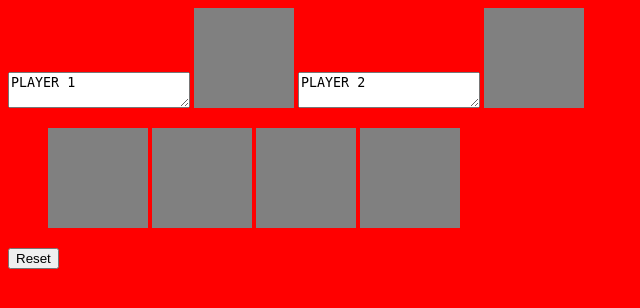
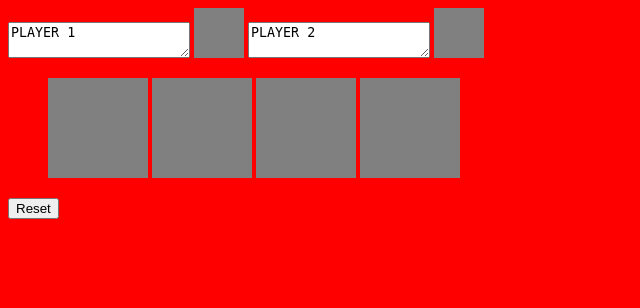
Before and after one commit to scribble79/WDI-PROJECT-1, a PHP site: page / in a window 1280 px wide. Shown: the top 308 px of the page, without its empty margins (0-640 px from the left). Run offline with PHP 8.4, Linux system fonts and the light colour scheme; some libraries are stand-ins or nearby versions.

Commit message:
score boxes

```diff
--- a/css/app.css
+++ b/css/app.css
@@ -8,3 +8,15 @@ li {
   display: inline-block;
   background-color: grey;
 }
+
+#score1 {
+  width: 50px;
+  height: 50px;
+  background-color: grey;
+}
+
+#score2 {
+  width: 50px;
+  height: 50px;
+  background-color: grey;
+}
```
